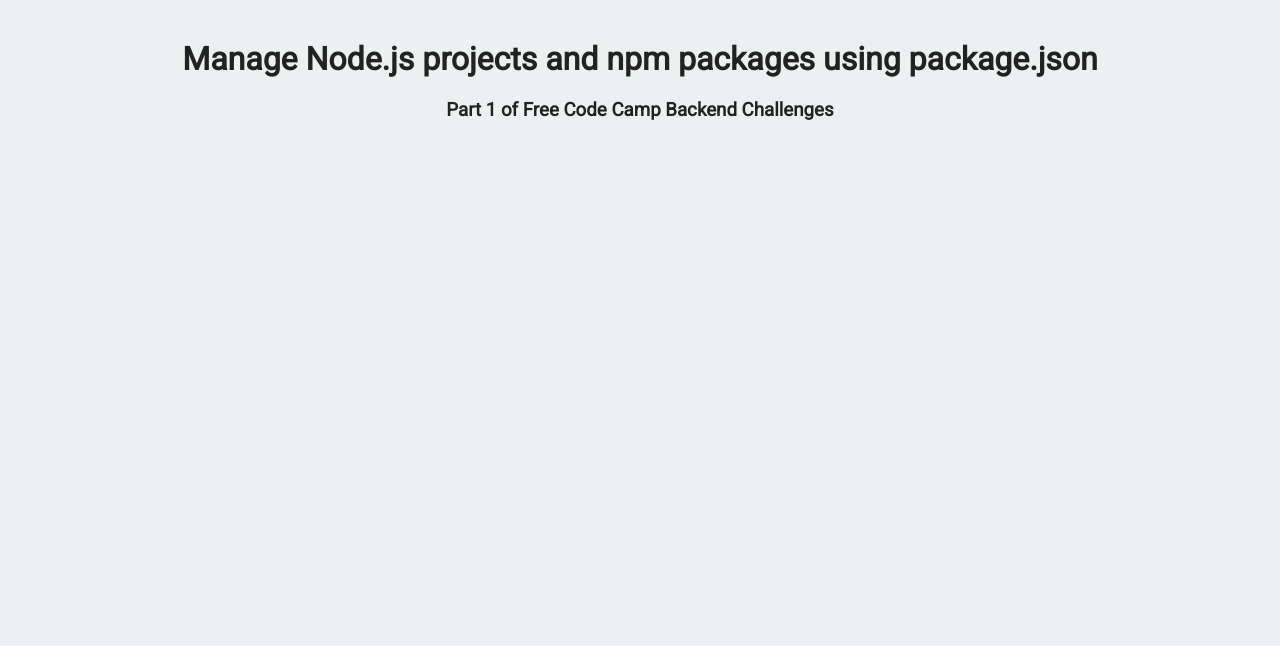
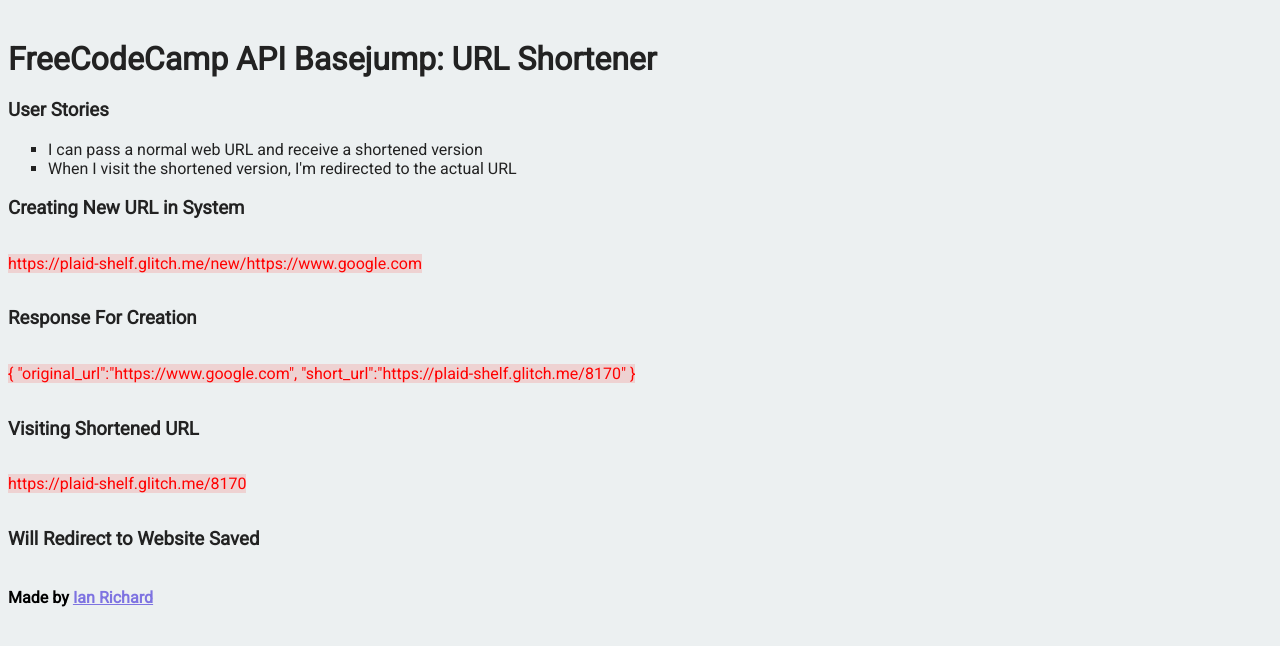
Before and after one commit to irichard620/url-shortener, a website: page views/index.html in a window 1280 px wide. Drawn offline with Linux system fonts and the light colour scheme.

Commit message:
Add files via upload

```diff
--- a/public/style.css
+++ b/public/style.css
@@ -5,7 +5,7 @@
 	font-size: 16px;
 	color: #222;
 	background-color: #ECF0F1;
-	text-align: center;
+	text-align: left;
 }
 
 .container {
@@ -21,12 +21,28 @@
 	list-style-position: inside;
 }
 ul {
-	list-style-type: none;
+	list-style-type: square;
 }
 
 a {
 	color: #2574A9;
 }
+
+p {
+  background-color: #EED2D2;
+  color: red;
+  display: inline-block;
+}
+
+#madeby {
+  font-size: 1.5em;
+  color: black;
+}
+
+#fcc-link {
+  color: #7E73E1;
+}
+
 /****** Logo Div Styling ******/
 
 img {
--- a/views/index.html
+++ b/views/index.html
@@ -10,8 +10,34 @@
 
    <body>
       <div class="container">
-         <h1>Manage Node.js projects and npm packages using package.json</h1>
-         <h3>Part 1 of Free Code Camp Backend Challenges</h3>
+         <h1>FreeCodeCamp API Basejump: URL Shortener</h1>
+         <h3>User Stories</h3>
+          <ul>
+            <li>I can pass a normal web URL and receive a shortened version</li>
+            <li>When I visit the shortened version, I'm redirected to the actual URL</li>
+          </ul>
+        <h3>Creating New URL in System</h3>
+        <p>
+          https://plaid-shelf.glitch.me/new/https://www.google.com
+        </p>
+        <h3>
+          Response For Creation
+        </h3>
+        <p>
+          { "original_url":"https://www.google.com", "short_url":"https://plaid-shelf.glitch.me/8170" }
+        </p>
+        <h3>
+          Visiting Shortened URL
+        </h3>
+        <p>
+          https://plaid-shelf.glitch.me/8170
+        </p>
+        <h3>
+          Will Redirect to Website Saved
+        </h3>
+      </div>
+      <div id="madeby">
+        <h6>Made by <a href="https://www.freecodecamp.org/irichard620" alt="Ian's FCC" id="fcc-link">Ian Richard</a></h6>
       </div>
    </body>
 
```
